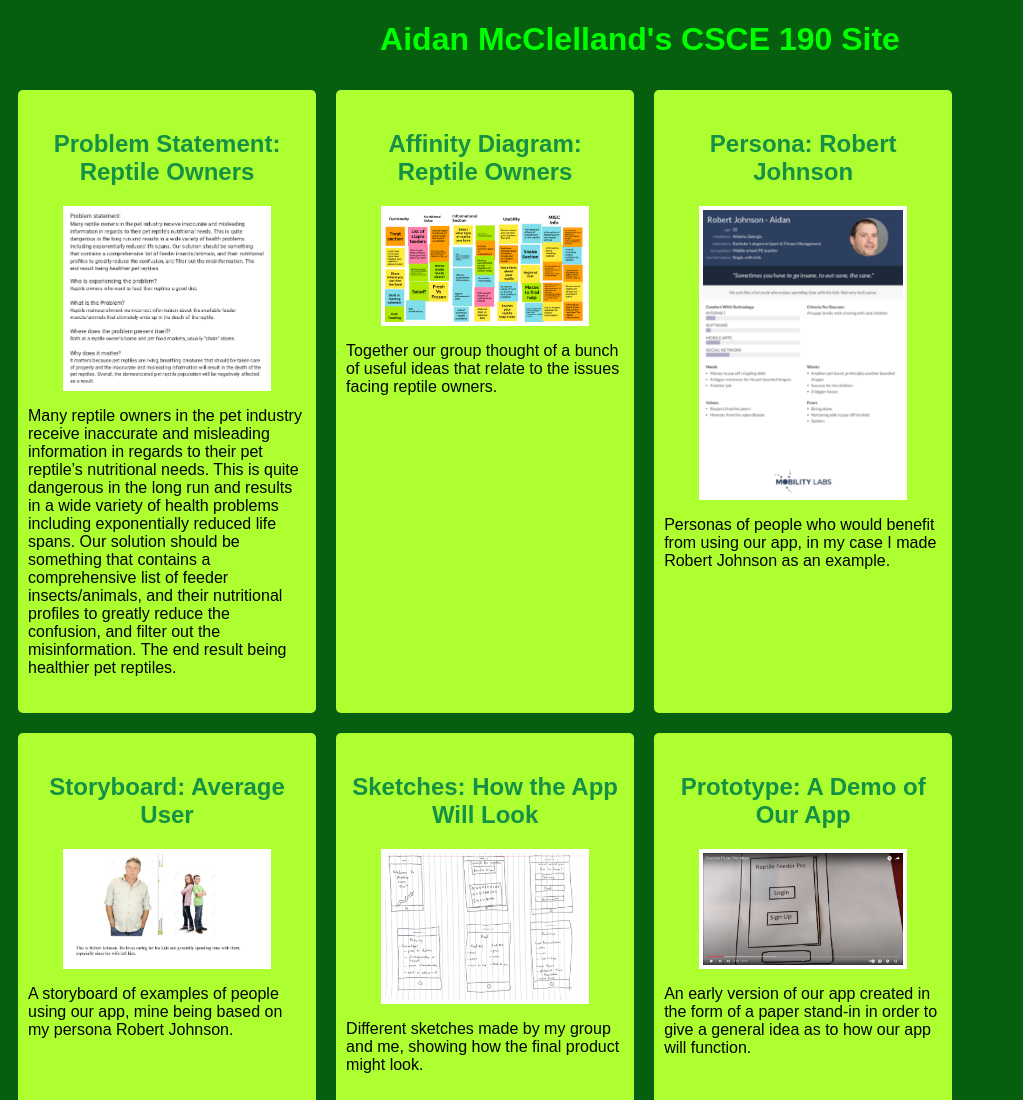
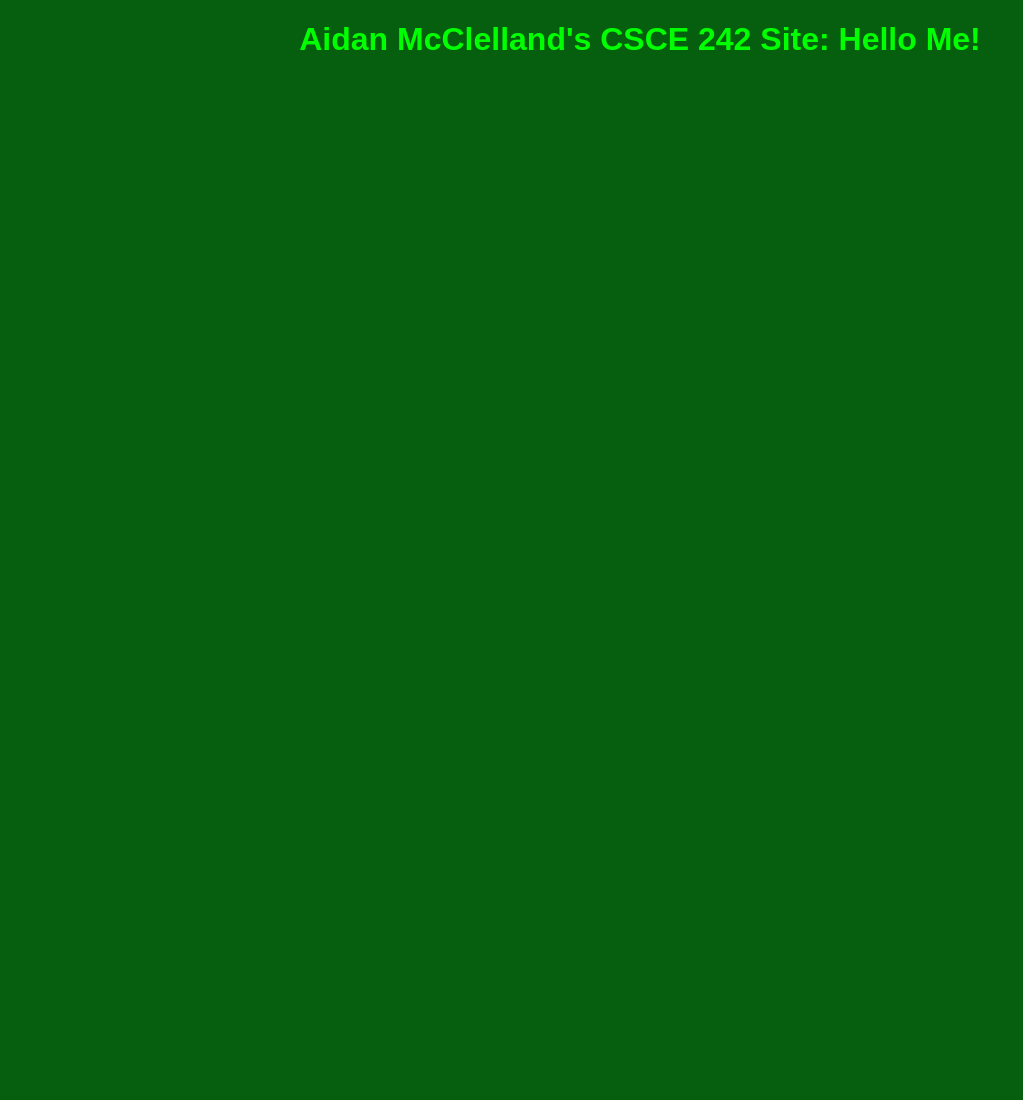
Before and after one commit to AidMcc88/AidMcc88.github.io, a plain HTML site: page index.html in a window 1280 px wide. Shown: the top 1100 px of the page, without its empty margins (0-1023 px from the left). After the commit the page ends 800 px from the top, so only its background shows below. Drawn offline with Linux system fonts and the light colour scheme.

Commit message:
Update index.html

```diff
--- a/index.html
+++ b/index.html
@@ -1,75 +1,10 @@
 <!DOCTYPE html>
 <html>
     <head>
-        <title>CSCE 190: Aidan McClelland</title>
+        <title>CSCE 242: Aidan McClelland</title>
         <link rel="stylesheet" href="styles.css">
     </head>
     <body>
-        <h1>Aidan McClelland's CSCE 190 Site</h1>
-
-        <div class="assignments">
-            <!-- Problem Statement Assignment -->
-            <section class="assignment">
-                <a href="files/csce_190_problem_statement.pdf"><h2>Problem Statement: Reptile Owners</h2></a>
-                <a href="files/csce_190 problem_statement.pdf"><img src="images/problem_statement.png"></a>
-                    <p>
-                        Many reptile owners in the pet industry receive inaccurate and misleading information in regards to their pet reptile’s nutritional needs. This is quite dangerous in the long run and results in a wide variety of health problems including exponentially reduced life spans. Our solution should be something that contains a comprehensive list of feeder insects/animals, and their nutritional profiles to greatly reduce the confusion, and filter out the misinformation. The end result being healthier pet reptiles.
-                    </p>
-            </section>
-
-            <!-- Affinity Diagram Assignment -->
-            <section class="assignment">
-                <a href="files/gravitas_jamboard.pdf"><h2>Affinity Diagram: Reptile Owners</h2></a>
-                <a href="files/gravitas_jamboard.pdf"><img src="images/gravitas_jamboard_2.png"></a>
-                    <p>
-                        Together our group thought of a bunch of useful ideas that relate to the issues facing reptile owners.
-                    </p>
-            </section>
-
-                <!-- Persona Assignment -->
-            <section class="assignment">
-                <a href="files/persona.pdf"><h2>Persona: Robert Johnson</h2></a>
-                <a href="files/persona.pdf"><img src="images/persona.png"></a>
-                    <p>
-                        Personas of people who would benefit from using our app, in my case I made Robert Johnson as an example.
-                    </p>
-            </section>
-
-                <!-- Story Board Assignment -->
-            <section class="assignment">
-                <a href="files/StoryBoards.pdf"><h2>Storyboard: Average User</h2></a>
-                <a href="files/StoryBoards.pdf"><img src="images/storyboard.png"></a>
-                    <p>
-                        A storyboard of examples of people using our app, mine being based on my persona Robert Johnson.
-                    </p>
-            </section>
-
-            <!-- Sketch Assignment -->
-            <section class="assignment">
-                <a href="files/sketches.pdf"><h2>Sketches: How the App Will Look</h2></a>
-                <a href="files/sketches.pdf"><img src="images/sketch.png"></a>
-                    <p>
-                        Different sketches made by my group and me, showing how the final product might look.
-                    </p>
-            </section>
-
-            <!-- Prototype Assignment -->
-            <section class="assignment">
-                <a href="https://www.youtube.com/watch?v=VTLx-ZzdwPI"><h2>Prototype: A Demo of Our App</h2></a>
-                <a href="https://www.youtube.com/watch?v=VTLx-ZzdwPI"><img src="images/paper_prototype.png"></a>
-                    <p>
-                        An early version of our app created in the form of a paper stand-in in order to give a general idea as to how our app will function.
-                    </p>
-            </section>
-
-            <!-- Hi-fi Prototype Assignment -->
-            <section class="assignment">
-                <a href="files/prototype/src/index.html"><h2>Hi-Fi Prototype: A Look Into the Finalized Product</h2></a>
-                <a href="files/prototype/src/index.html"><img src="images/prototype.png"></a>
-                    <p>
-                        A more finalized version of our app, demonstrating how it would function in a real world scenario.
-                    </p>
-            </section>
-        </div>
+        <h1>Aidan McClelland's CSCE 242 Site: Hello Me!</h1>
     </body>
 </html>
```
